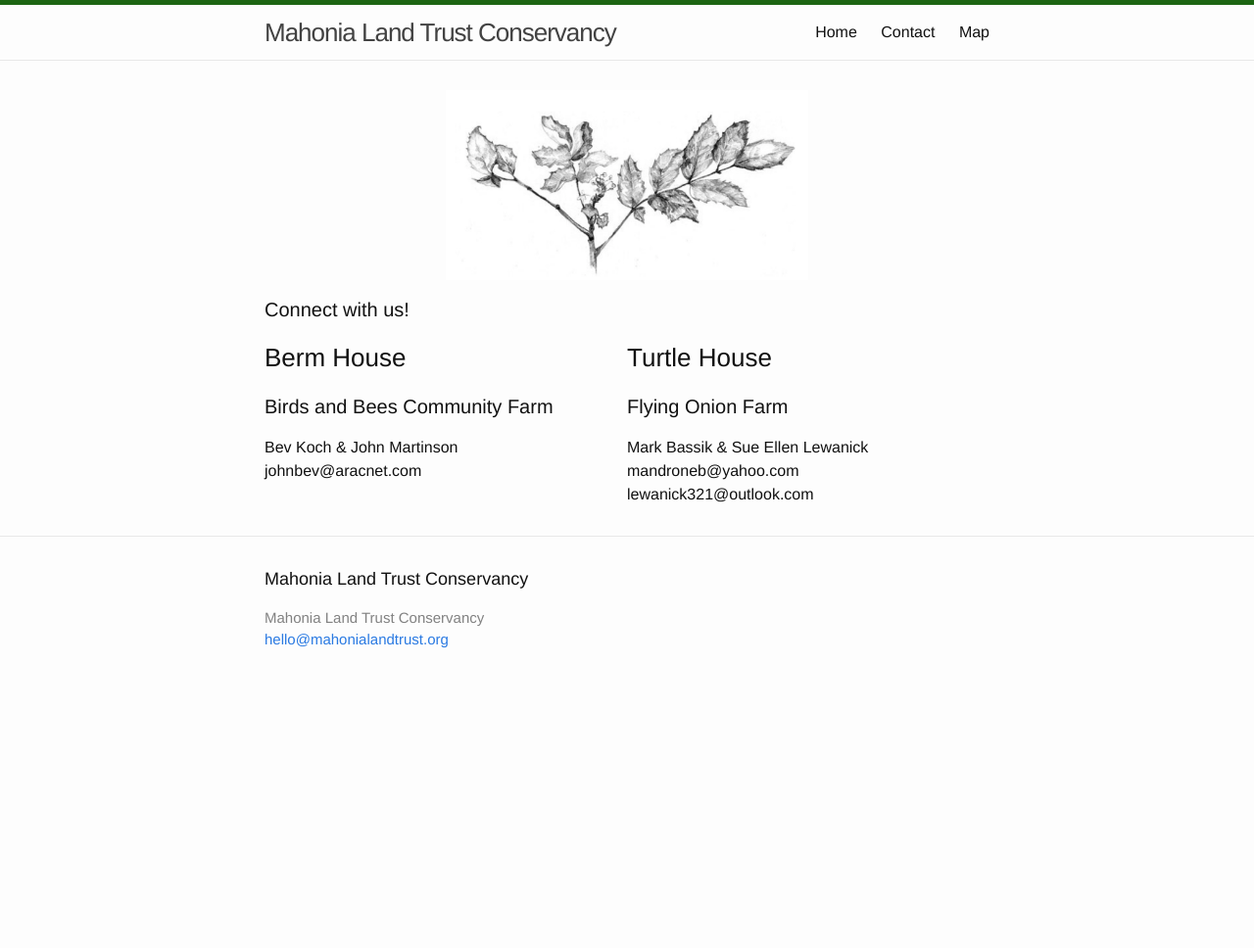
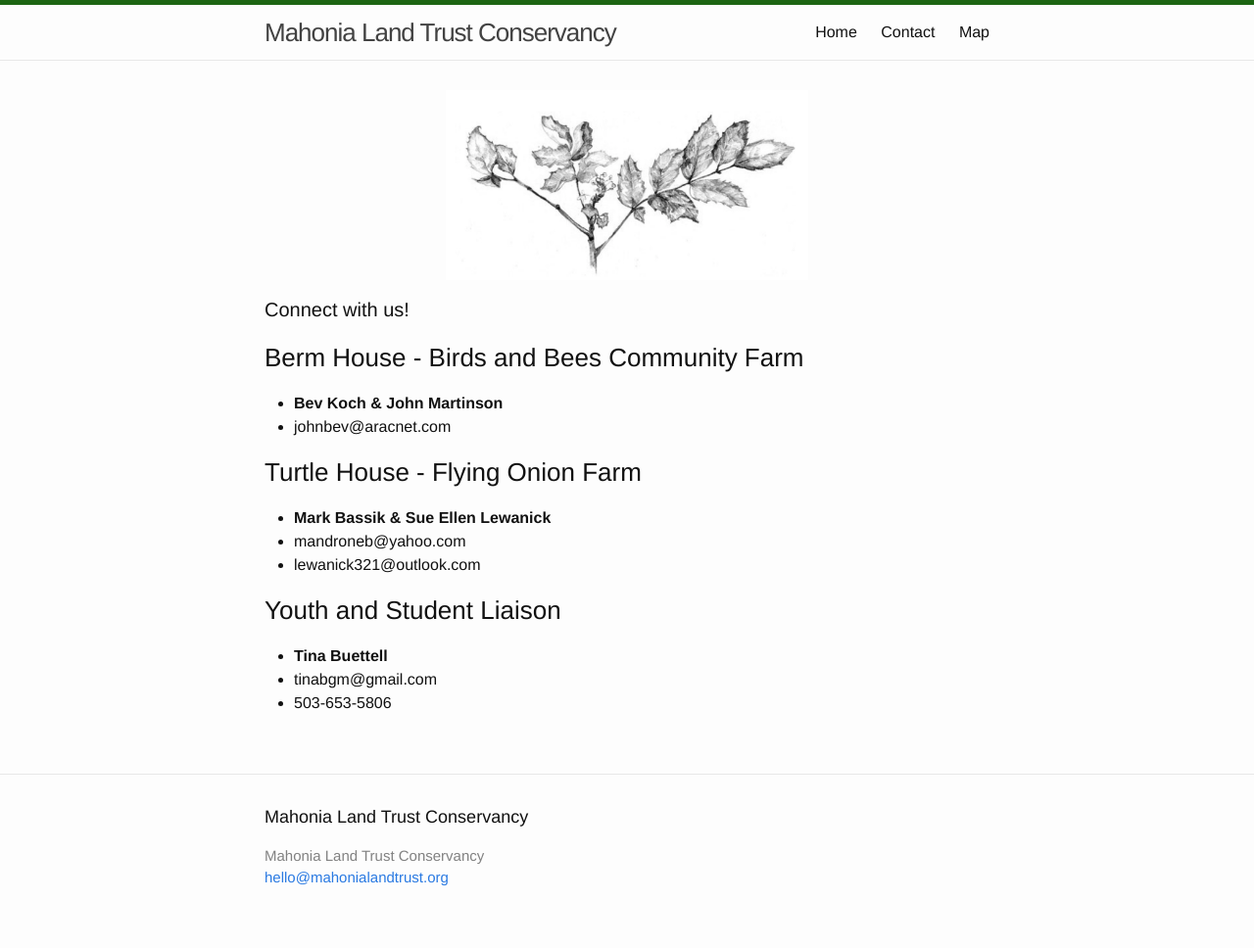
Before and after one commit to rsata/mahonia-land-trust, a Jekyll site: the page built from contact.md, in a window 1280 px wide. Shown: the whole page at 98% size. Built offline with Jekyll 4.4.1, drawn with Linux system fonts in a browser that asks for light colours; before the commit the page ends 900 px from its top, so only the background shows below that.

Commit message:
contact page

```diff
--- a/contact.md
+++ b/contact.md
@@ -8,18 +8,19 @@
 
 <h1 class="page-heading">Connect with us!</h1>
 
-<div class="row">
-  <div class="half-l">
-    <h3>Berm House </h3>
-    <h4>Birds and Bees Community Farm</h4>
-    Bev Koch &amp; John Martinson<br>
-    johnbev@aracnet.com<br>
-  </div>
-  <div class="half-r">
-    <h3>Turtle House </h3>
-    <h4>Flying Onion Farm</h4>
-    Mark Bassik &amp; Sue Ellen Lewanick<br>
-    mandroneb@yahoo.com<br>
-    lewanick321@outlook.com<br>
-  </div>
-</div>
+### Berm House - Birds and Bees Community Farm
+
+* **Bev Koch &amp; John Martinson**
+* johnbev@aracnet.com
+
+### Turtle House - Flying Onion Farm
+
+* **Mark Bassik &amp; Sue Ellen Lewanick**
+* mandroneb@yahoo.com
+* lewanick321@outlook.com
+
+### Youth and Student Liaison
+
+* **Tina Buettell**
+* tinabgm@gmail.com
+* 503-653-5806
```
